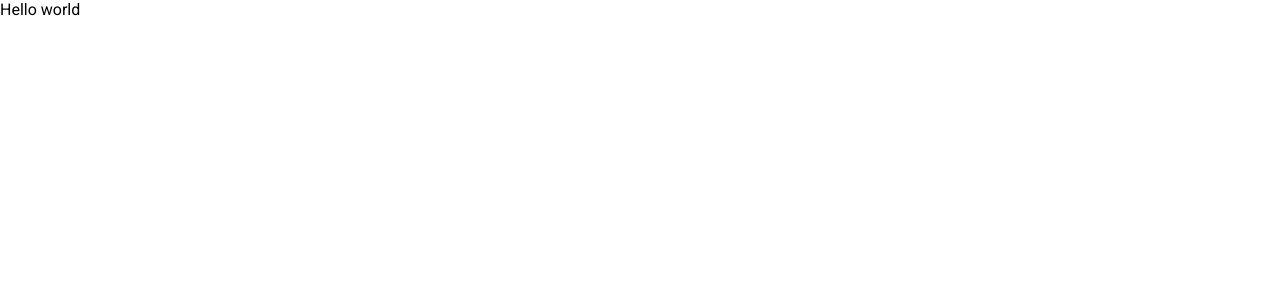
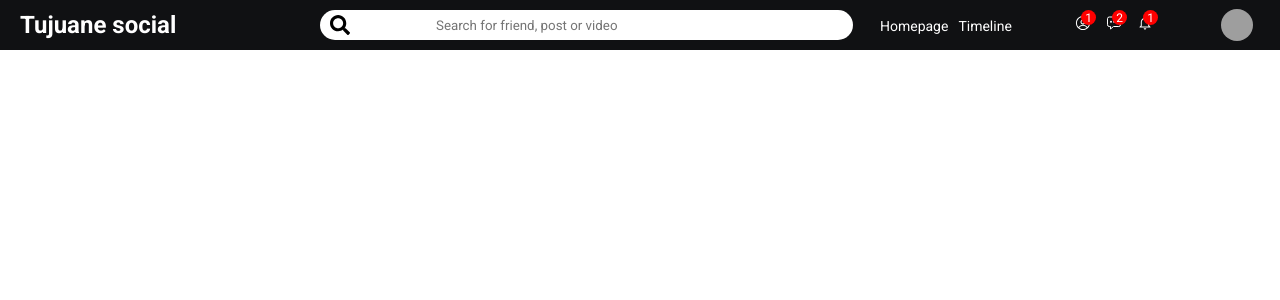
Before and after one commit to MuthonduG/tujuane-social, a React (Create React App) app: page / in a window 1280 px wide. Shown: the top 300 px of the page. Built offline with nearby package versions, Linux system fonts and the light colour scheme; grey boxes are pictures that could not be loaded.

Commit message:
topnav complete

```diff
--- a/package.json
+++ b/package.json
@@ -3,11 +3,14 @@
   "version": "0.1.0",
   "private": true,
   "dependencies": {
+    "@material-ui/core": "^4.12.4",
+    "@mui/icons-material": "^5.14.18",
     "@testing-library/jest-dom": "^5.17.0",
     "@testing-library/react": "^13.4.0",
     "@testing-library/user-event": "^13.5.0",
     "react": "^18.2.0",
     "react-dom": "^18.2.0",
+    "react-icons": "^4.12.0",
     "react-scripts": "5.0.1",
     "web-vitals": "^2.1.4"
   },
--- a/src/App.js
+++ b/src/App.js
@@ -1,9 +1,12 @@
+import Homepage from "./pages/home/Homepage";
+import { FaHome } from "react-icons/fa";
+
 
 function App() {
   return (
-    <div>
-      Hello world
-    </div>
+    <>
+      <Homepage/>
+    </>
   );
 }
 
--- /dev/null
+++ b/src/components/topnav/Topnav.jsx
@@ -0,0 +1,45 @@
+import "./topnav.css";
+import { FaSearch } from "react-icons/fa";
+import { RxAvatar } from "react-icons/rx";
+import { IoChatboxEllipsesOutline } from "react-icons/io5";
+import { IoMdNotificationsOutline } from "react-icons/io";
+
+export default function Topnav() {
+  return (
+    <div className="topbarContainer">
+      <div className="topbarLeft">
+        <span className="logo">Tujuane social</span>
+      </div>
+      <div className="topbarCenter">
+        <div className="searchbar">
+          <FaSearch className="searchIcon" />
+          <input
+            placeholder="Search for friend, post or video"
+            className="searchInput"
+          />
+        </div>
+      </div>
+      <div className="topbarRight">
+        <div className="topbarLinks">
+          <span className="topbarLink">Homepage</span>
+          <span className="topbarLink">Timeline</span>
+        </div>
+        <div className="topbarIcons">
+          <div className="topbarIconItem">
+            <RxAvatar />
+            <span className="topbarIconBadge">1</span>
+          </div>
+          <div className="topbarIconItem">
+            <IoChatboxEllipsesOutline />
+            <span className="topbarIconBadge">2</span>
+          </div>
+          <div className="topbarIconItem">
+            <IoMdNotificationsOutline />
+            <span className="topbarIconBadge">1</span>
+          </div>
+        </div>
+        <img src="https://images.pexels.com/photos/19211470/pexels-photo-19211470/free-photo-of-a-smiling-woman-in-traditional-clothing.jpeg?auto=compress&cs=tinysrgb&w=300&lazy=load" alt="" className="topbarImg"/>
+      </div>
+    </div>
+  );
+}
--- /dev/null
+++ b/src/components/topnav/topnav.css
@@ -0,0 +1,96 @@
+.topbarContainer {
+    height: 50px;
+    width: 100%;
+    background-color: #101113;
+    display: flex;
+    align-items: center;
+    position: sticky;
+    top: 0;
+    z-index: 999;
+  }
+
+  .topbarLeft {
+    flex: 3;
+  }
+
+  .logo {
+    font-size: 24px;
+    margin-left: 20px;
+    font-weight: bold;
+    color: white;
+    cursor: pointer;
+  }
+
+  .topbarCenter {
+    flex: 5;
+  }
+
+  .searchbar {
+    width: 100%;
+    height: 30px;
+    background-color: white;
+    border-radius: 30px;
+    display: flex;
+    align-items: center;
+  }
+
+  .searchIcon {
+    font-size: 20px !important;
+    margin-left: 10px;
+  }
+
+  .searchInput {
+    border: none;
+    width: 70%;
+  }
+
+  .searchInput:focus {
+    outline: none;
+  }
+
+  .topbarRight {
+    flex: 4;
+    display: flex;
+    align-items: center;
+    justify-content: space-around;
+    color: white;
+  }
+
+  .topbarLink {
+    margin-right: 10px;
+    font-size: 14px;
+    cursor: pointer;
+  }
+
+  .topbarIcons {
+    display: flex;
+  }
+
+  .topbarIconItem {
+    margin-right: 15px;
+    cursor: pointer;
+    position: relative;
+  }
+
+  .topbarIconBadge {
+    width: 15px;
+    height: 15px;
+    background-color: red;
+    border-radius: 50%;
+    color: white;
+    position: absolute;
+    top: -5px;
+    right: -5px;
+    display: flex;
+    align-items: center;
+    justify-content: center;
+    font-size: 12px;
+  }
+
+  .topbarImg {
+    width: 32px;
+    height: 32px;
+    border-radius: 50%;
+    object-fit: cover;
+    cursor: pointer;
+  }
--- /dev/null
+++ b/src/pages/home/Homepage.jsx
@@ -0,0 +1,12 @@
+import React from 'react'
+import Topnav from '../../components/topnav/Topnav'
+
+function Homepage() {
+  return (
+    <>
+      <Topnav/>
+    </>
+  )
+}
+
+export default Homepage
```
Also changed, not shown: src/pages/home/Homepage.js (deleted), 1 other file (tests, documents, lock files or other folders).
